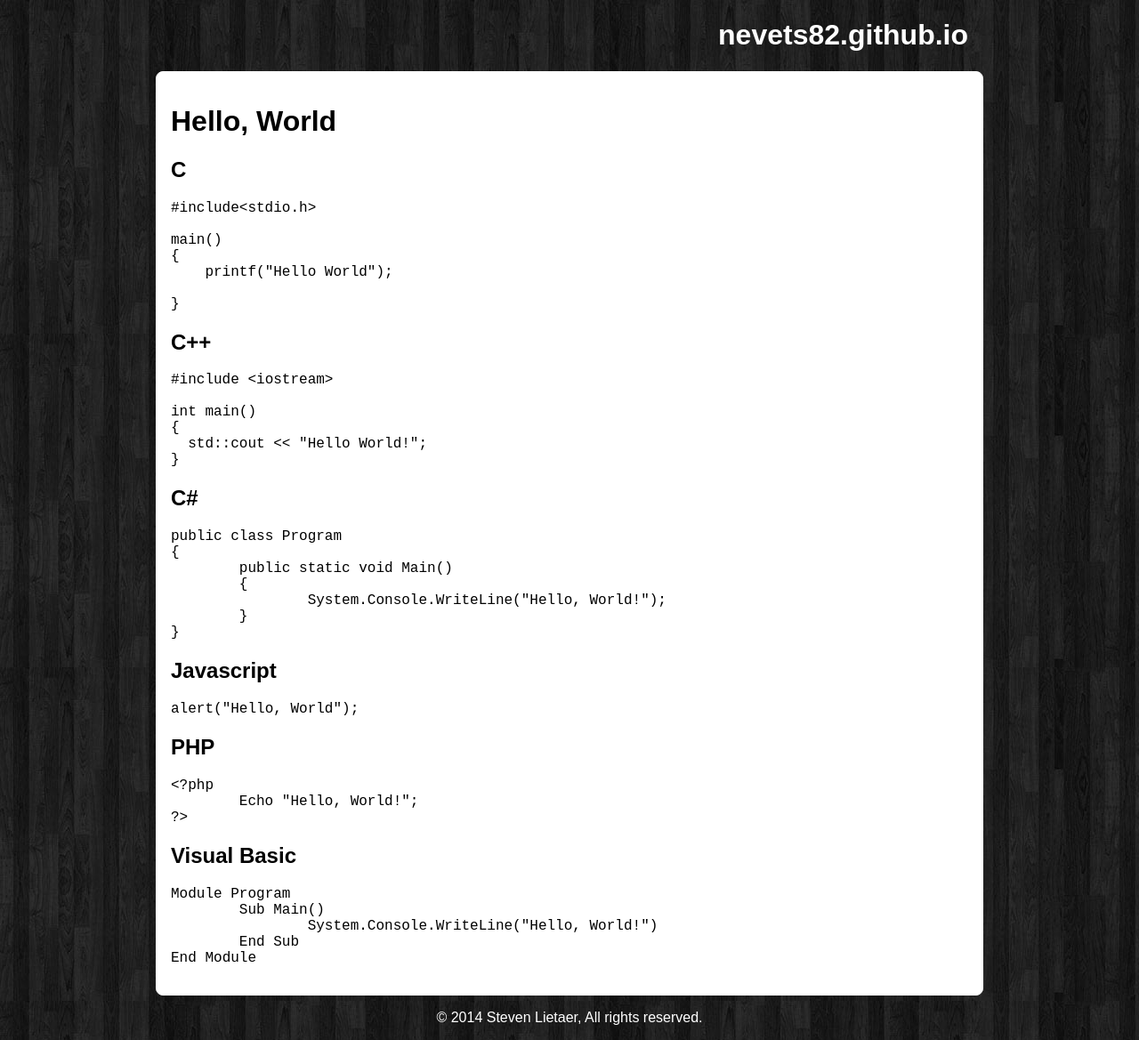
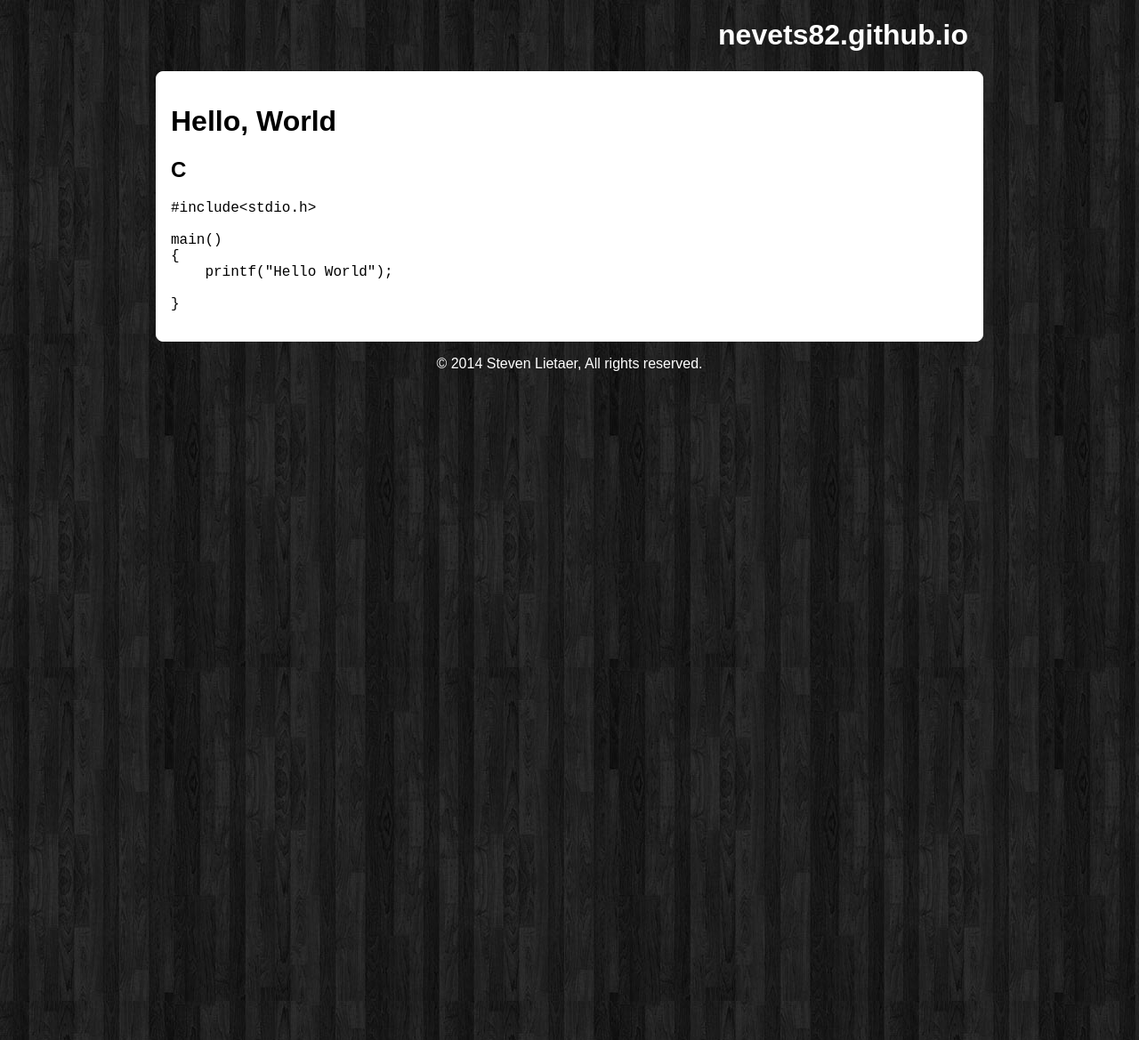
Before and after one commit to Nevets82/nevets82.github.io, a Jekyll site: the page built from index.md, in a window 1280 px wide. Shown: the whole page at 89% size. Built offline with Jekyll 4.4.1, drawn with Linux system fonts in a browser that asks for light colours; Markdown is read by kramdown in place of the engine named in the settings.

Commit message:
Try again

````diff
--- a/index.md
+++ b/index.md
@@ -15,50 +15,3 @@ main()
 
 }
 ```
-
-## C++ ##
-
-```c++
-#include <iostream>
-
-int main()
-{
-  std::cout << "Hello World!";
-}
-```
-
-## C# ##
-
-```csharp
-public class Program
-{
-	public static void Main()
-	{
-		System.Console.WriteLine("Hello, World!");
-	}
-}
-```
-
-## Javascript ##
-
-```javascript
-alert("Hello, World");
-```
-
-## PHP ##
-
-```PHP
-<?php
-	Echo "Hello, World!";
-?>
-```
-
-## Visual Basic ##
-
-```vb
-Module Program
-	Sub Main()
-		System.Console.WriteLine("Hello, World!")
-	End Sub
-End Module
-```
````
